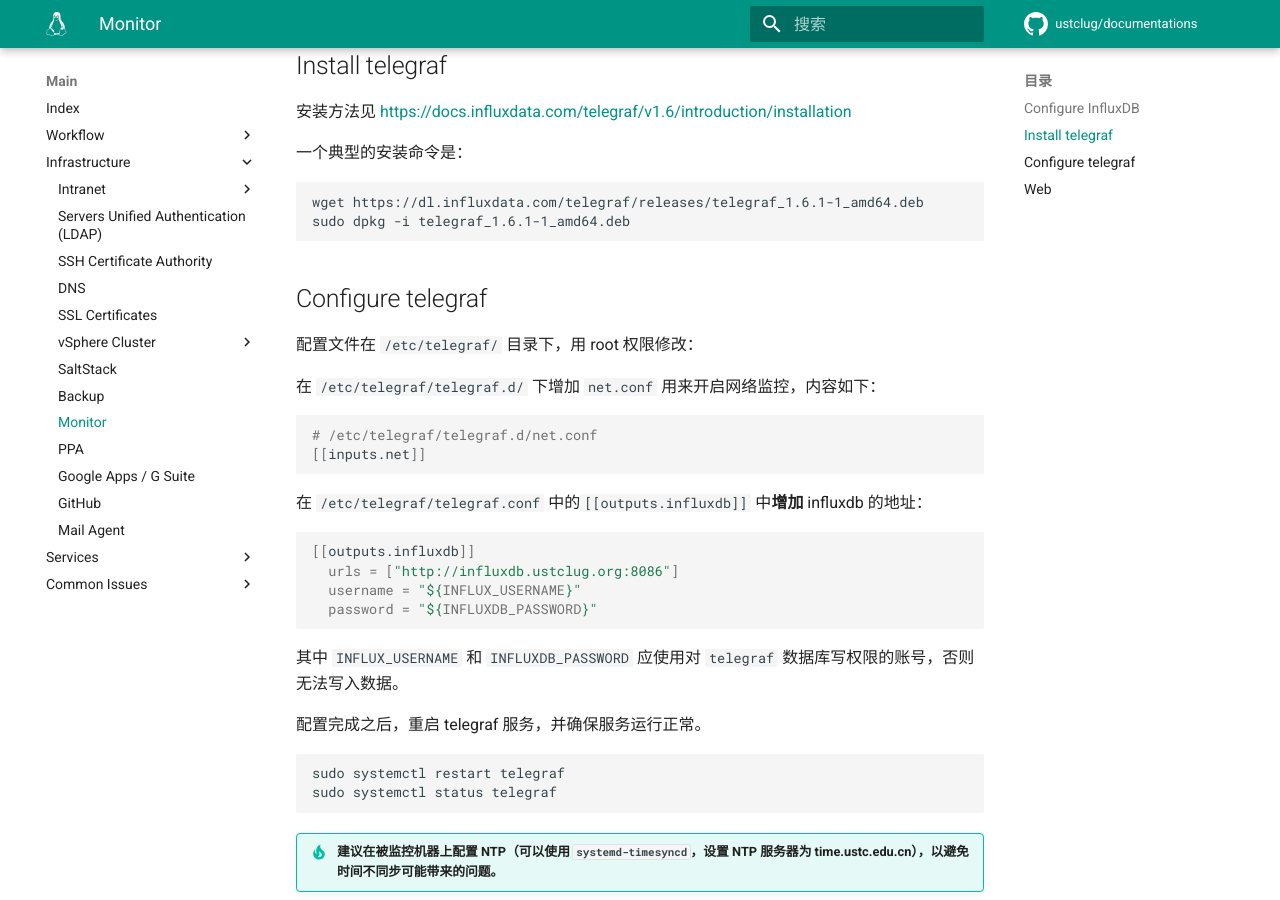
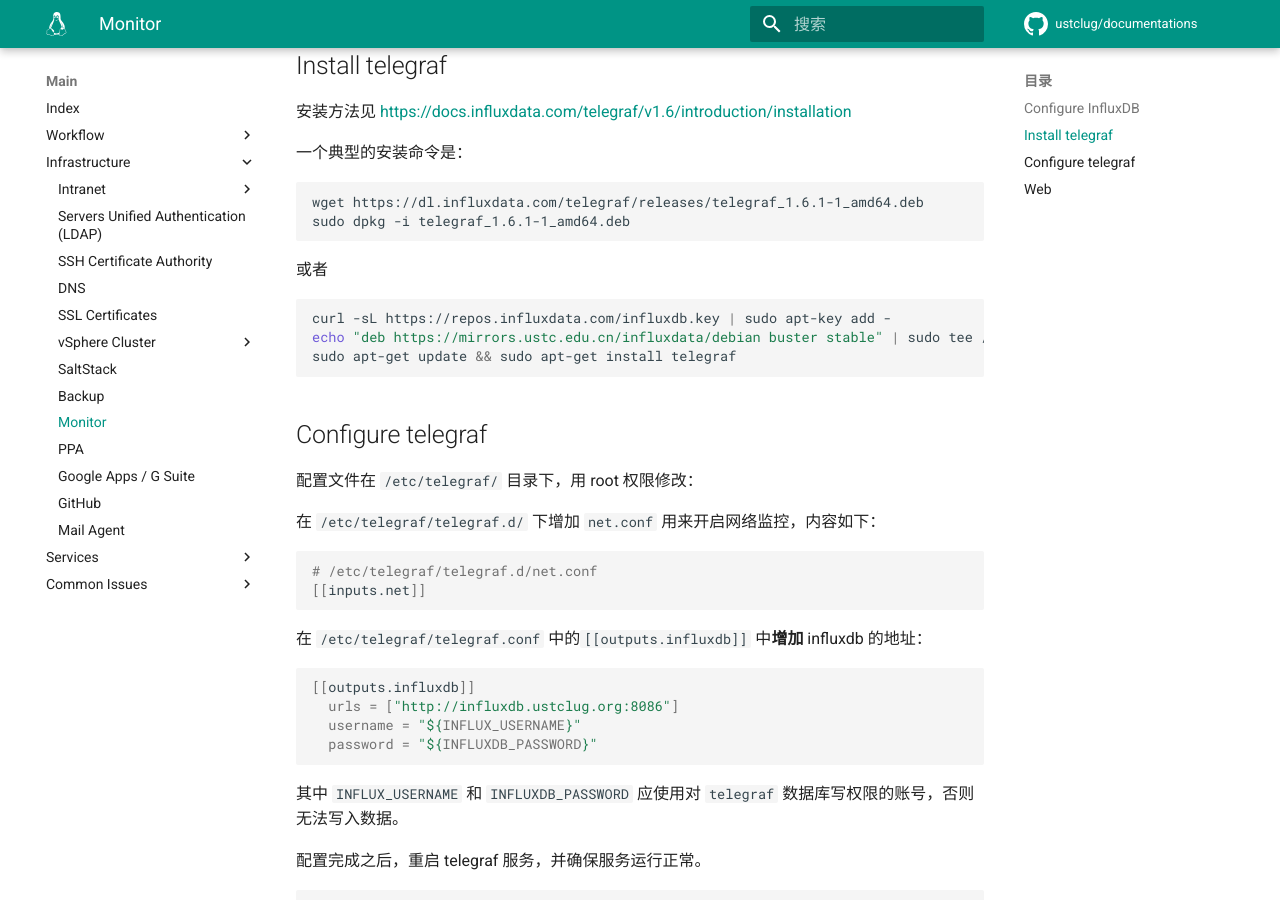
Before and after one commit to ustclug/documentations, an MkDocs documentation site: the page built from docs/infrastructure/monitor.md, in a window 1280 px wide and 900 px high, scrolled down 667 px. Built offline with MkDocs 1.6.1 and Material for MkDocs 9.7.7, drawn with Linux system fonts in a browser that asks for light colours; comment, search, counter and statistics services are not loaded.

Commit message:
Update LDAP & Telegraf

````diff
--- a/docs/infrastructure/monitor.md
+++ b/docs/infrastructure/monitor.md
@@ -30,6 +30,14 @@
 ```shell
 wget https://dl.influxdata.com/telegraf/releases/telegraf_1.6.1-1_amd64.deb
 sudo dpkg -i telegraf_1.6.1-1_amd64.deb
+```
+
+或者
+
+```shell
+curl -sL https://repos.influxdata.com/influxdb.key | sudo apt-key add -
+echo "deb https://mirrors.ustc.edu.cn/influxdata/debian buster stable" | sudo tee /etc/apt/sources.list.d/influxdb.list
+sudo apt-get update && sudo apt-get install telegraf
 ```
 
 ## Configure telegraf
````
Also changed, not shown: docs/infrastructure/ldap.md (+4 -0 lines).
